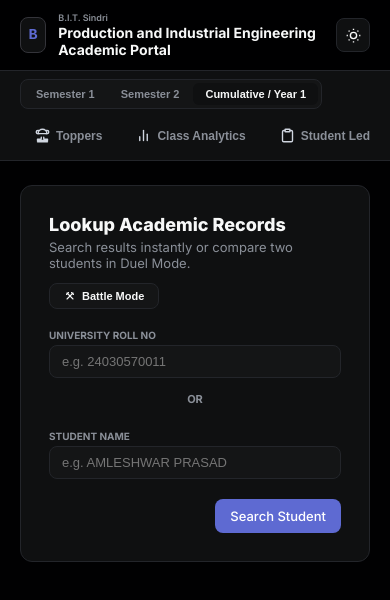
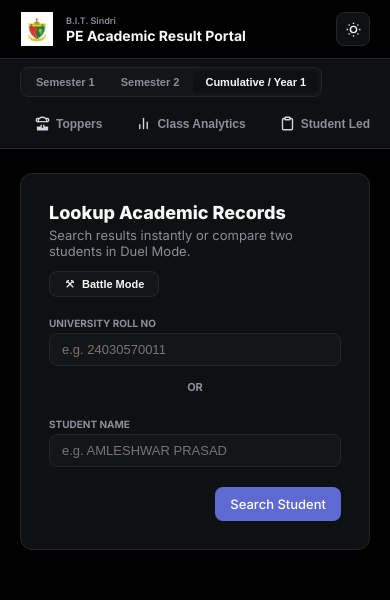
Before and after one commit to SumitGh0sh/bit-sindri-production-portal, a React (Vite) app: page / in a window 390 px wide. Shown: the top 600 px of the page. Built offline with nearby package versions, Linux system fonts and the light colour scheme.

Commit message:
style: replace header logo and favicon with crest and fix mobile responsiveness

```diff
--- a/index.html
+++ b/index.html
@@ -2,7 +2,7 @@
 <html lang="en">
   <head>
     <meta charset="UTF-8" />
-    <link rel="icon" type="image/svg+xml" href="/favicon.svg" />
+    <link rel="icon" type="image/png" href="/favicon.png" />
     <meta name="viewport" content="width=device-width, initial-scale=1.0" />
     <title>BIT Sindri - PE Academic GPA Portal</title>
   </head>
--- a/src/App.jsx
+++ b/src/App.jsx
@@ -6,8 +6,8 @@ import { STUDENTS, studentRanks, getCharacterClass, getAvatarUrl } from "./data/
 import { getUnlockedAchievements } from "./data/achievements";
 import RadarChart from "./components/RadarChart";
 import { Card, Button } from "./components/UIComponents";
-
-// Navigation Tab Icon Helper from original BCA portal
+import logoImg from "./assets/logo.png";
+
 const renderTabIcon = (id, active, C) => {
   const color = active ? C.gold : C.muted;
   const strokeWidth = 2.2;
@@ -662,25 +662,18 @@ export default function ProductionPortal() {
               <div style={{
                 width: 34,
                 height: 34,
-                borderRadius: 8,
-                background: C.surface,
-                border: `1px solid ${C.borderHi}`,
                 display: "flex",
                 alignItems: "center",
-                justifyContent: "center",
-                fontSize: 15,
-                fontWeight: 700,
-                fontFamily: "monospace",
-                color: C.gold
+                justifyContent: "center"
               }}>
-                B
+                <img src={logoImg} style={{ width: "100%", height: "100%", objectFit: "contain" }} alt="B.I.T. Sindri Logo" />
               </div>
               <div>
                 <div style={{ fontSize: 9, color: C.dim, fontWeight: 600 }}>
                   B.I.T. Sindri
                 </div>
                 <h1 style={{ fontSize: isMobile ? 14 : 17, fontWeight: 700, color: C.text, margin: "1px 0 0" }}>
-                  Production and Industrial Engineering Academic Portal
+                  {isMobile ? "PE Academic Result Portal" : "Production and Industrial Engineering Academic Portal"}
                 </h1>
               </div>
             </div>
```
Also changed, not shown: public/favicon.png (added), src/assets/logo.png (added).
